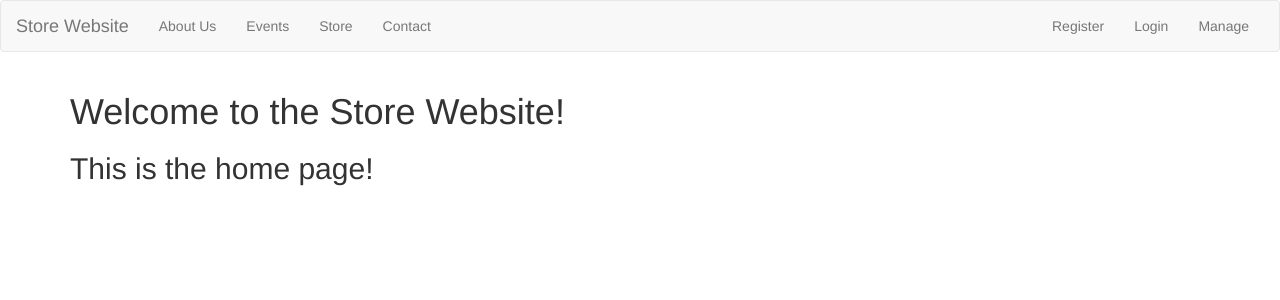
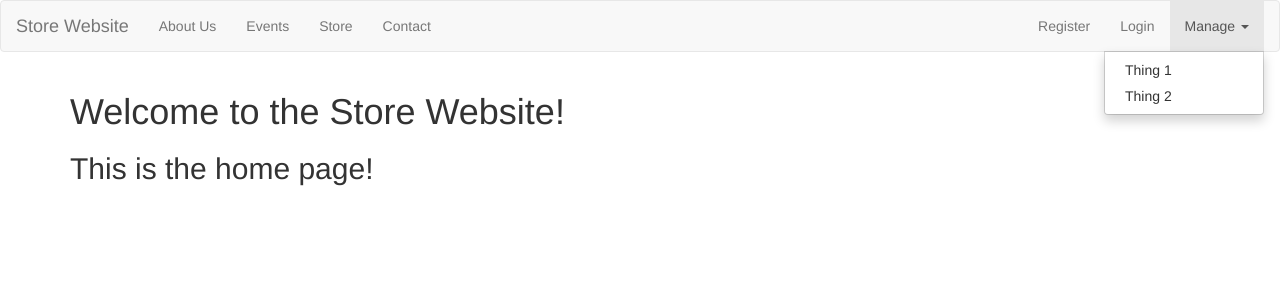
Before and after one commit to nebeinstein/store-website, an Angular app: page / in a window 1280 px wide. Both pictures are taken after a click on the button "Manage". Shown: the top 300 px of the page. Built offline with nearby package versions, Linux system fonts and the light colour scheme.

Commit message:
created and implemented a custom dropdown directive

```diff
--- a/src/app/core/core.module.ts
+++ b/src/app/core/core.module.ts
@@ -5,13 +5,16 @@ import { AppRoutingModule } from '../app-routing.module';
 import { HeaderComponent } from './header/header.component';
 import { HomeComponent } from './home/home.component';
 
+import { DropdownDirective } from '../shared/dropdown.directive';
+
 import { EventService } from '../events/event.service';
 import { CalendarService } from '../events/events-calendar/calendar.service';
 
 @NgModule({
     declarations: [
         HeaderComponent,
-        HomeComponent
+        HomeComponent,
+        DropdownDirective
     ],
     imports: [
         AppRoutingModule
--- a/src/app/core/header/header.component.html
+++ b/src/app/core/header/header.component.html
@@ -13,11 +13,11 @@
             <ul class="nav navbar-nav navbar-right">
                 <li><a>Register</a></li>
                 <li><a>Login</a></li>
-                <li class="dropdown">
-                    <a style="cursor: pointer;" class="dropdown-toggle" role="button">Manage</a>
+                <li class="dropdown" swDropdown>
+                    <a style="cursor: pointer;" class="dropdown-toggle" role="button">Manage <span class="caret"></span></a>
                     <ul class="dropdown-menu">
-                        <li><a>Thing 1</a></li>
-                        <li><a>Thing 2</a></li>
+                        <li><a style="cursor: pointer;">Thing 1</a></li>
+                        <li><a style="cursor: pointer;">Thing 2</a></li>
                     </ul>
                 </li>
             </ul>
--- /dev/null
+++ b/src/app/shared/dropdown.directive.ts
@@ -0,0 +1,12 @@
+import { Directive, HostBinding, HostListener } from '@angular/core';
+
+@Directive({
+    selector: '[swDropdown]'
+})
+export class DropdownDirective {
+    @HostBinding('class.open') isOpen = false;
+
+    @HostListener('click') toggleOpen() {
+        this.isOpen = !this.isOpen;
+    }
+}
```
